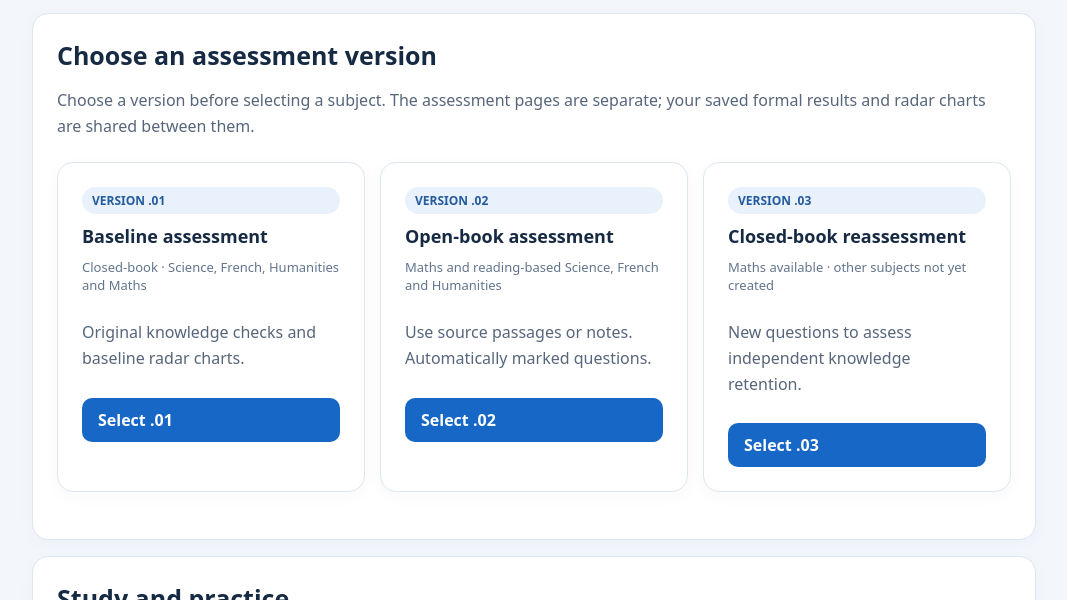
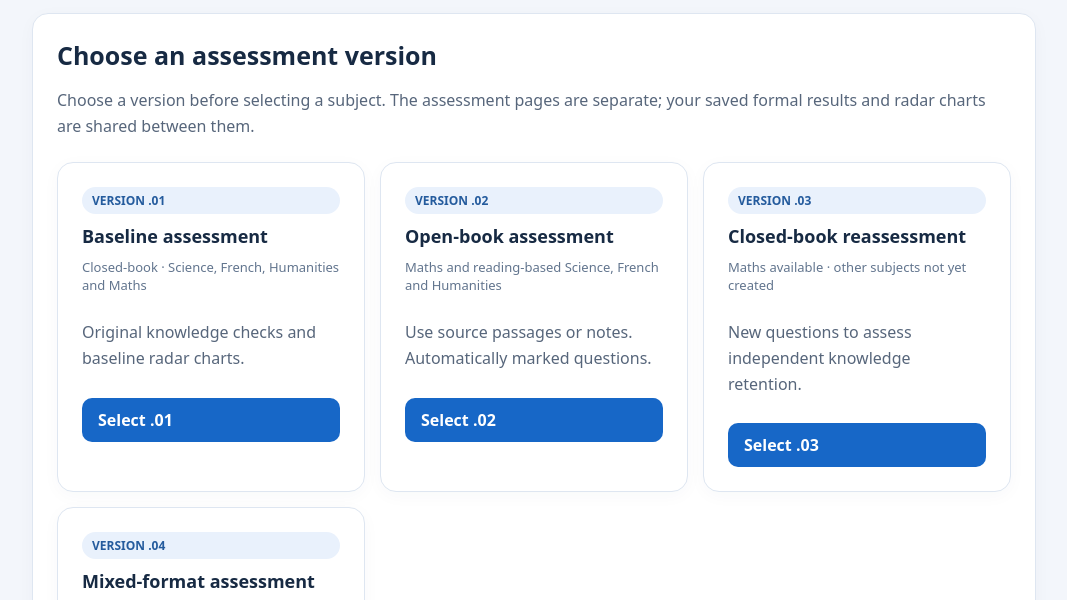
Before and after one commit to DrMaGr/zactests, a plain HTML site: page index.html in a window 1280 px wide. Shown: the part 179-779 px from the top of the page, without its empty margins (106-1173 px from the left). Drawn offline with Linux system fonts and the light colour scheme.

Commit message:
Add files via upload

```diff
--- a/index.html
+++ b/index.html
@@ -7,6 +7,7 @@
 <div class="subject"><span class="tag">VERSION .01</span><h3>Baseline assessment</h3><div class="submeta">Closed-book · Science, French, Humanities and Maths</div><p>Original knowledge checks and baseline radar charts.</p><a class="btn" href="exam-01.html" style="text-decoration:none;display:inline-block">Select .01</a></div>
 <div class="subject"><span class="tag">VERSION .02</span><h3>Open-book assessment</h3><div class="submeta">Maths and reading-based Science, French and Humanities</div><p>Use source passages or notes. Automatically marked questions.</p><a class="btn" href="exam-02.html" style="text-decoration:none;display:inline-block">Select .02</a></div>
 <div class="subject"><span class="tag">VERSION .03</span><h3>Closed-book reassessment</h3><div class="submeta">Maths available · other subjects not yet created</div><p>New questions to assess independent knowledge retention.</p><a class="btn" href="exam-03.html" style="text-decoration:none;display:inline-block">Select .03</a></div>
+<div class="subject"><span class="tag">VERSION .04</span><h3>Mixed-format assessment</h3><div class="submeta">Closed-book · Science, Humanities, French and Maths</div><p>New questions with multiple choice, typed answers, diagrams, and formula-building blocks.</p><a class="btn" href="exam-04.html" style="text-decoration:none;display:inline-block">Select .04</a></div>
 </div></div>
 <div class="panel"><h2>Study and practice</h2><p><a href="resources.html">Learning resources</a> · <a href="practice.html">Targeted practice</a></p><p>Practice scores and open-book reading assessment results are stored separately from the formal exam history.</p></div>
 <div id="subjects" class="subjects" style="display:none"></div><div class="panel"><h2>Progress history</h2><p>Every completed assessment is saved in this browser. Compare topic profiles across versions and attempts, and export or import results when changing devices.</p><div class="row no-print"><div><label class="formlabel" for="histSubject">Subject</label><select id="histSubject"></select></div><div><label class="formlabel" for="histStudent">Student name / code filter</label><input type="text" id="histStudent" placeholder="All students"></div></div><div id="historyChart"></div><div id="historyTable" class="history"></div><div class="controls no-print"><button class="btn alt" id="exportAll">Export results (JSON)</button><button class="btn alt" id="importBtn">Import saved results</button><input id="importFile" type="file" accept="application/json,.json" style="display:none"></div><div class="note">Results live only in the current browser unless exported. The public GitHub website does not collect or sync students’ answers. Keep exported files private.</div></div></section>
```
